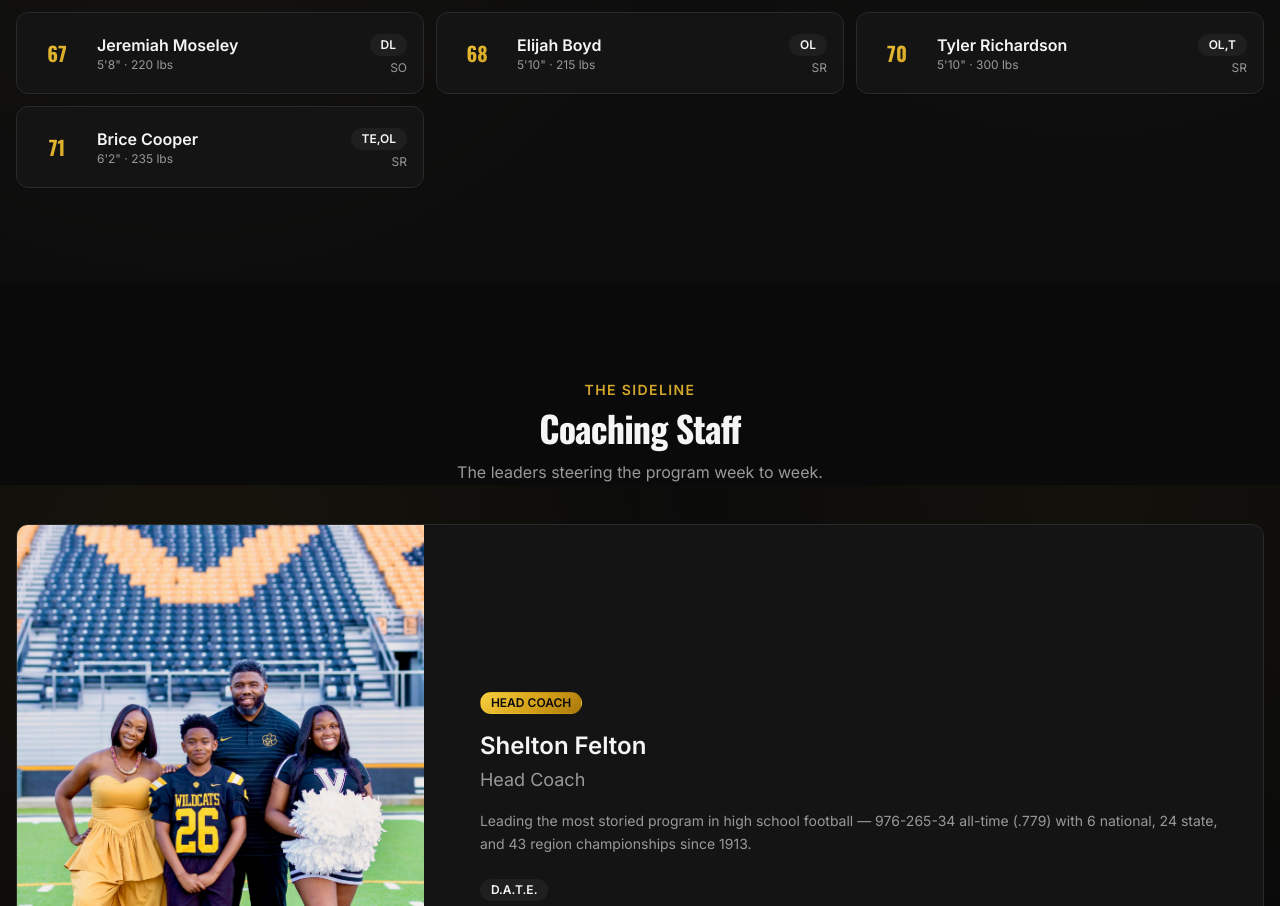
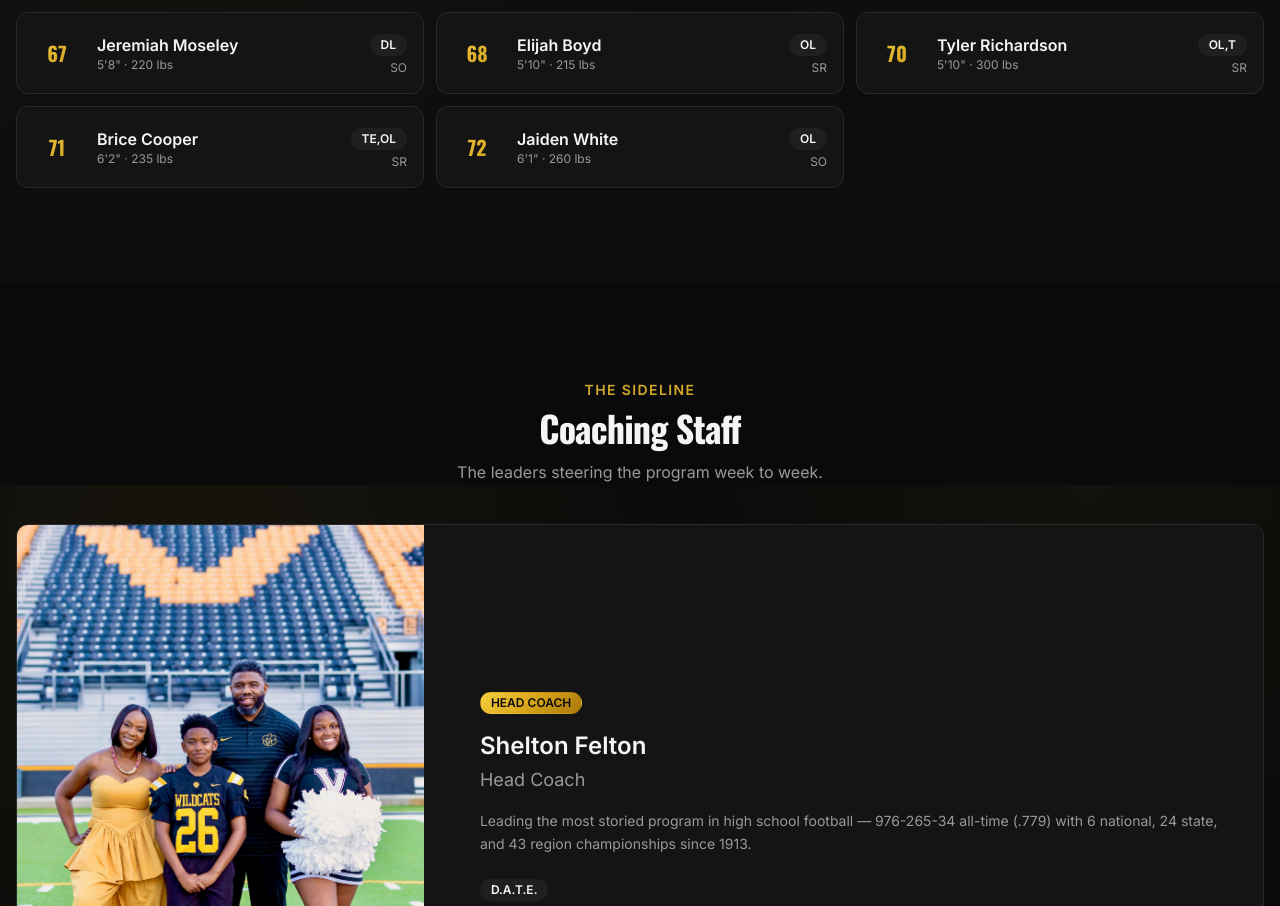
Before and after one commit to calebbsides/vhs-wildcats, a React (Vite) app: page / in a window 1280 px wide. Shown: the part 10715-11621 px from the top of the page. Built offline with nearby package versions, Linux system fonts and the light colour scheme.

Commit message:
Update content.ts

```diff
--- a/src/data/content.ts
+++ b/src/data/content.ts
@@ -309,7 +309,7 @@ export const content = {
      { number: 68, name: "Elijah Boyd", position: "OL", grade: "SR", heightIn: 70, weightLb: 215 },
      { number: 70, name: "Tyler Richardson", position: "OL,T", grade: "SR", heightIn: 70, weightLb: 300 },
      { number: 71, name: "Brice Cooper", position: "TE,OL", grade: "SR", heightIn: 74, weightLb: 235 },
-   //  { number: 72, name: "Jaiden White", position: "OL", grade: "SO", heightIn: 73, weightLb: 260 },
+     { number: 72, name: "Jaiden White", position: "OL", grade: "SO", heightIn: 73, weightLb: 260 },
    //  { number: 74, name: "Adron Thomas", position: "OL", grade: "SR", heightIn: 76, weightLb: 320 },
     // { number: 77, name: "Jah'khias Neloms", position: "OL", grade: "SR", heightIn: 73, weightLb: 300 },
     // { number: 78, name: "Caden Burroughs", position: "DL", grade: "SR", heightIn: 71, weightLb: 250 },
```
